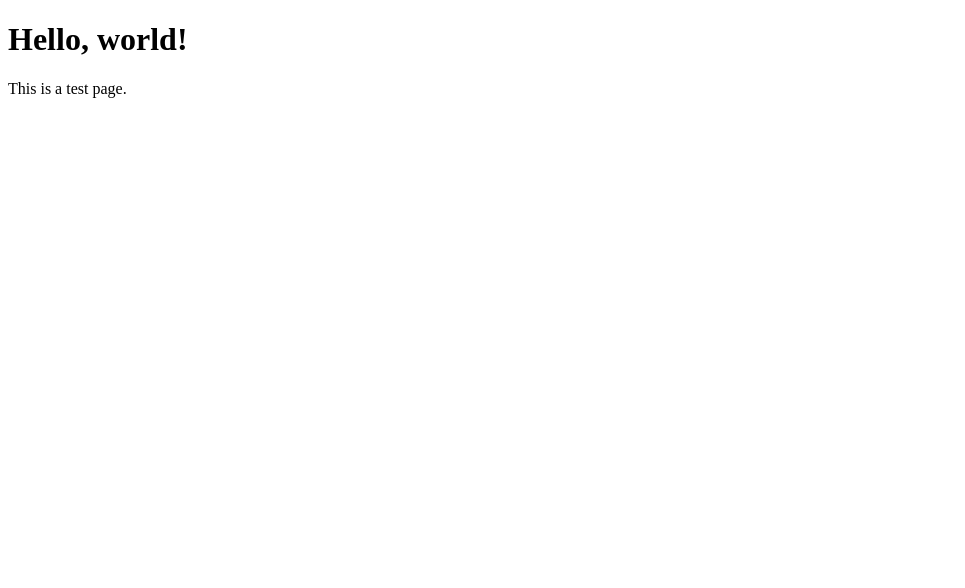
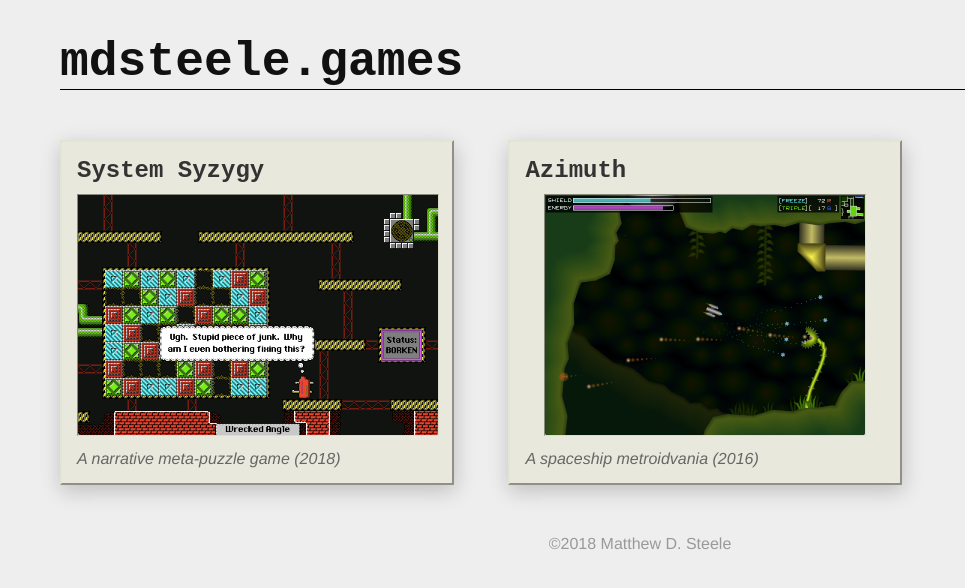
Before and after one commit to mdsteele/mdsteele.github.io, a plain HTML site: page index.html in a window 1280 px wide. Shown: the whole page, without its empty margins (0-965 px from the left). Drawn offline with Linux system fonts and the light colour scheme.

Commit message:
Add links to games

```diff
--- a/index.html
+++ b/index.html
@@ -1,10 +1,28 @@
 <!doctype html>
 <html>
   <head>
-    <title>Hello, world!</title>
+    <meta name="viewport" content="width=device-width">
+    <title>mdsteele.games</title>
+    <link rel="stylesheet" href="styles.css">
   </head>
   <body>
-    <h1>Hello, world!</h1>
-    <p>This is a test page.</p>
+    <header>
+      <h1>mdsteele.games</h1>
+    </header>
+    <section>
+      <a class="game" href="/syzygy/">
+        <div class="game-title">System Syzygy</div>
+        <div class="game-image"><img src="syzygy.png"></div>
+        <div class="game-desc">A narrative meta-puzzle game (2018)</div>
+      </a>
+      <a class="game" href="/azimuth/">
+        <div class="game-title">Azimuth</div>
+        <div class="game-image"><img src="azimuth.png"></div>
+        <div class="game-desc">A spaceship metroidvania (2016)</div>
+      </a>
+    </section>
+    <footer>
+      &copy;2018 Matthew D. Steele
+    </footer>
   </body>
 </html>
--- /dev/null
+++ b/styles.css
@@ -0,0 +1,54 @@
+body {
+    background-color: #eee;
+    color: #111;
+    font-family: "Helvetica", sans-serif;
+    margin: 35px;
+}
+
+h1 {
+    border-bottom: 1px solid black;
+    font-family: "Courier New", monospace;
+    font-size: 48px;
+    font-weight: bold;
+    margin: 25px;
+}
+
+.game {
+    background-color: #e8e8dd;
+    border: 2px outset #e4e4d4;
+    box-shadow: 1px 6px 20px rgba(0, 0, 0, 0.2);
+    color: #333;
+    display: inline-block;
+    margin: 25px;
+    padding: 15px;
+    text-decoration: none;
+    width: 360px;
+}
+
+.game-title {
+    font-family: "Courier New", monospace;
+    font-size: 24px;
+    font-weight: bold;
+}
+
+.game-image {
+    margin: 10px 0;
+    text-align: center;
+}
+
+.game-image img {
+    border: 1px inset #ddc;
+    height: 240px;
+}
+
+.game-desc {
+    font-style: italic;
+    font-size: 16px;
+    color: #666;
+}
+
+footer {
+    color: #999;
+    margin: 25px 0;
+    text-align: center;
+}
```
Also changed, not shown: azimuth.png (added), syzygy.png (added), 1 other file.
